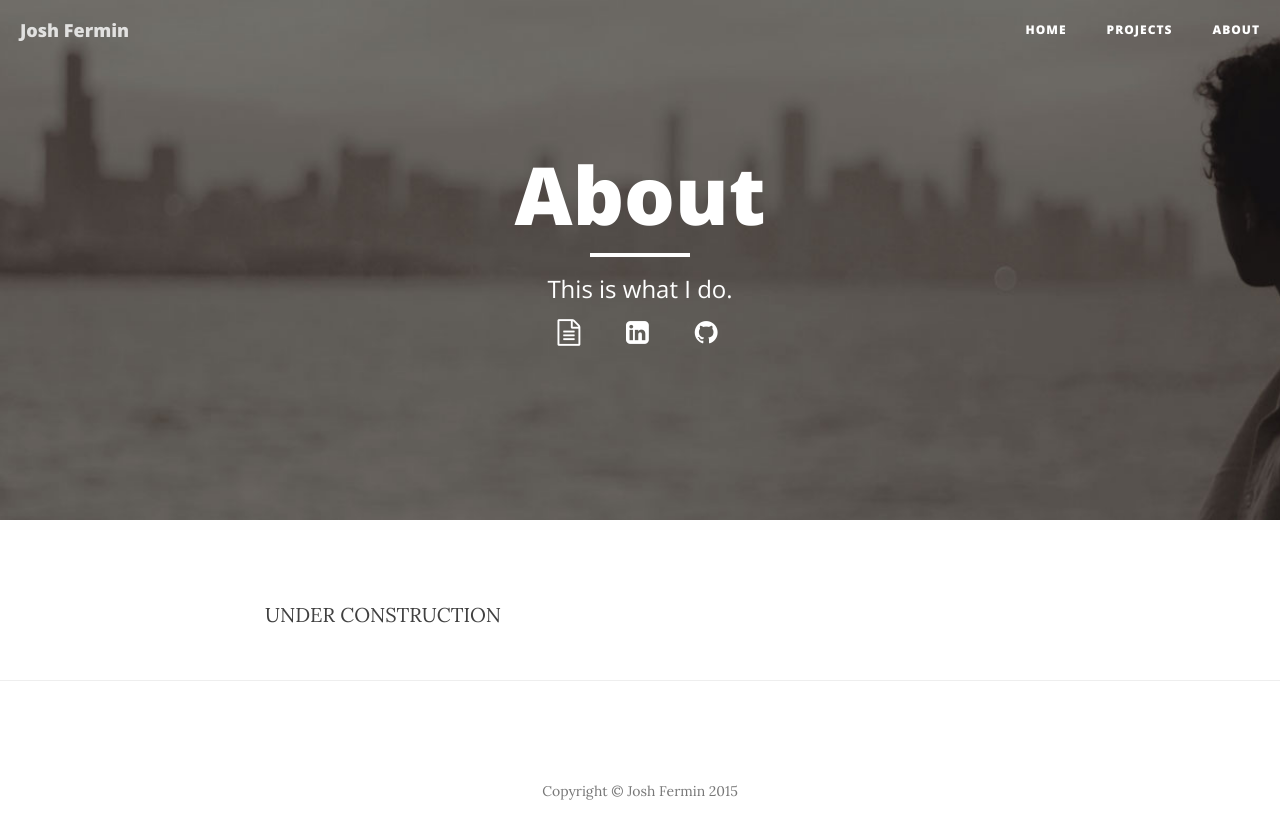
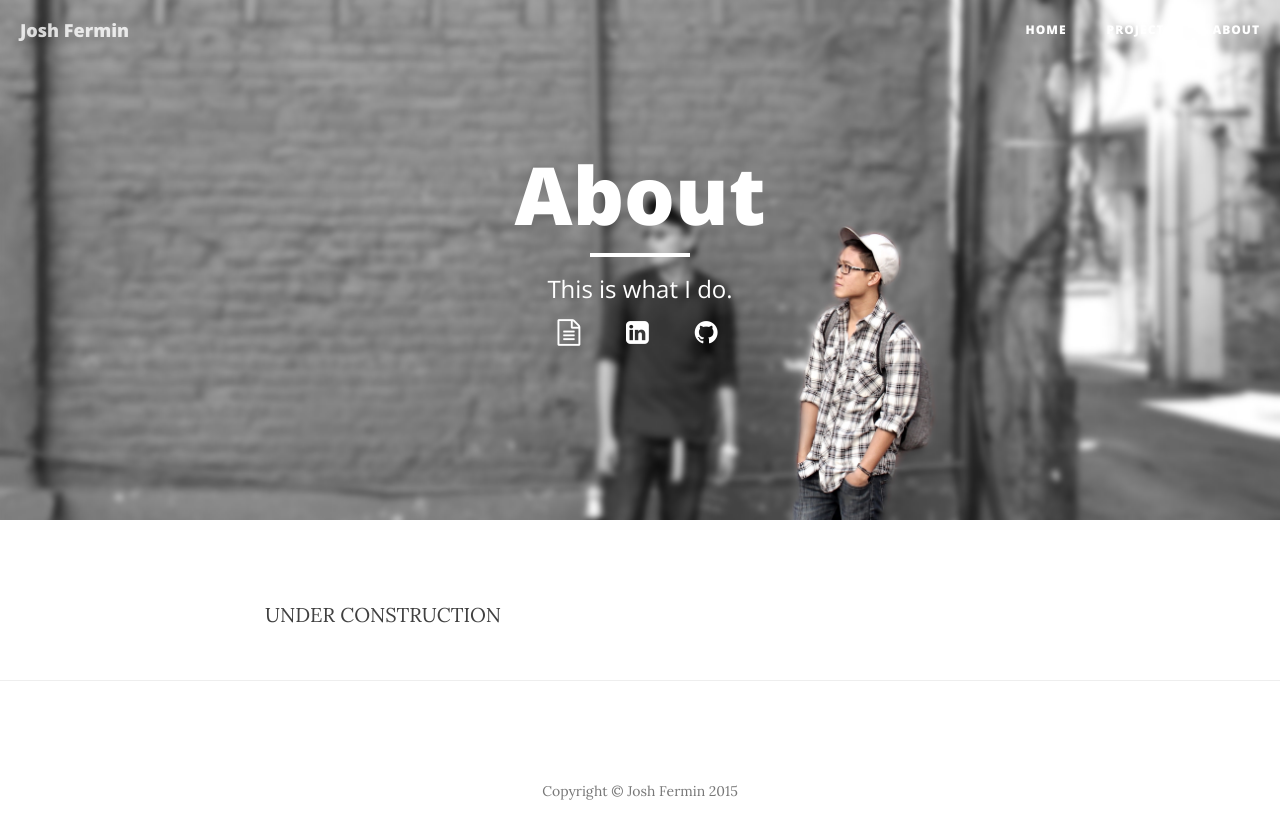
Before and after one commit to joshfermin/joshfermin.github.io, a Jekyll site: the page built from about.html, in a window 1280 px wide. Shown: the top 839 px of the page. Built offline with Jekyll 4.4.1, drawn with Linux system fonts in a browser that asks for light colours; nearby versions of some CDN libraries.

Commit message:
updating about page

```diff
--- a/about.html
+++ b/about.html
@@ -2,7 +2,7 @@
 layout: page
 title: "About"
 description: "This is what I do."
-header-img: "img/about-bg.jpg"
+header-img: "img/me-1.png"
 ---
 
 <p>UNDER CONSTRUCTION</p>
```
Also changed, not shown: img/about-bg.png (added), img/about.jpg (deleted), img/me-1.png (added).
